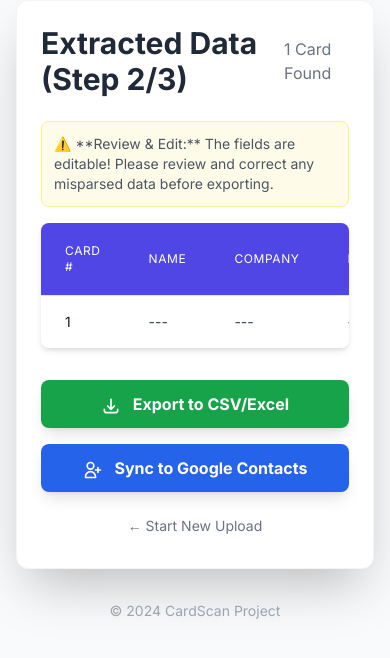
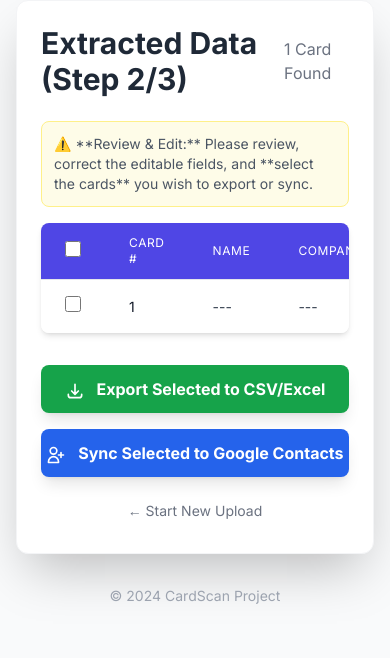
Before and after one commit to JaiBhatia0201/CardScan, a Flask app: template templates/index.html in a window 390 px wide. Shown: the part 160-818 px from the top of the page. Run offline with Flask 3, Linux system fonts and the light colour scheme; the template is opened without the code that fills it: most values are stand-ins (such as "Sample title", 1, 10 or a date in 2020); some libraries are stand-ins or nearby versions.

Commit message:
Fix: Mobile Camera inversion and processing failure

```diff
--- a/templates/index.html
+++ b/templates/index.html
@@ -22,8 +22,7 @@
             width: 100%;
             height: auto;
             border-radius: 8px;
-            transform: scaleX(-1);
-            /* Flips the front camera image */
+            /* The inversion flip is REMOVED from CSS and will be handled by default JS drawing. */
         }
     </style>
 </head>
@@ -61,14 +60,19 @@
         </h2>
 
         <p class="text-sm text-gray-600 mb-4 bg-yellow-50 p-3 rounded-lg border border-yellow-200">
-            ⚠️ **Review & Edit:** The fields are editable! Please review and correct any misparsed data before
-            exporting.
+            ⚠️ **Review & Edit:** Please review, correct the editable fields, and **select the cards** you wish to
+            export or sync.
         </p>
 
+        <!-- Table to display structured data -->
         <div class="overflow-x-auto shadow-md rounded-lg mb-8">
             <table id="results-table" class="min-w-full divide-y divide-gray-200">
                 <thead class="bg-indigo-600">
                     <tr>
+                        <th class="px-6 py-3 text-left">
+                            <input type="checkbox" id="select-all" onclick="toggleAllCheckboxes(this)"
+                                class="h-4 w-4 rounded border-gray-300 text-indigo-600 focus:ring-indigo-500">
+                        </th>
                         <th class="px-6 py-3 text-left text-xs font-medium text-white uppercase tracking-wider">Card #
                         </th>
                         <th class="px-6 py-3 text-left text-xs font-medium text-white uppercase tracking-wider">Name
@@ -82,12 +86,16 @@
                         <th class="px-6 py-3 text-left text-xs font-medium text-white uppercase tracking-wider">Website
                         </th>
                         <th class="px-6 py-3 text-left text-xs font-medium text-white uppercase tracking-wider">Raw Text
-                            (Guess Work)</th>
+                        </th>
                     </tr>
                 </thead>
                 <tbody class="bg-white divide-y divide-gray-200">
                     {% for card in cards %}
-                    <tr class="hover:bg-gray-50">
+                    <tr class="hover:bg-gray-50" data-card-id="{{ loop.index }}">
+                        <td class="px-6 py-4 whitespace-nowrap text-sm font-medium text-gray-900">
+                            <input type="checkbox"
+                                class="card-checkbox h-4 w-4 rounded border-gray-300 text-indigo-600 focus:ring-indigo-500">
+                        </td>
                         <td class="px-6 py-4 whitespace-nowrap text-sm font-medium text-gray-900">{{ loop.index }}</td>
                         <td class="px-6 py-4 whitespace-nowrap text-sm text-gray-700" data-field="Name"
                             contenteditable="true">{{ card.Name | default('---', true) }}</td>
@@ -108,8 +116,9 @@
             </table>
         </div>
 
-        <!-- Action Buttons (Step 3/3) - UNCHANGED -->
+        <!-- Action Buttons (Step 3/3) -->
         <div class="flex flex-col md:flex-row space-y-4 md:space-y-0 md:space-x-4">
+
             <button onclick="exportData('csv')"
                 class="flex-1 py-3 bg-green-600 text-white font-bold rounded-lg shadow-lg hover:bg-green-700 transition duration-150 transform hover:scale-[1.01] focus:outline-none focus:ring-4 focus:ring-green-500 focus:ring-opacity-50">
                 <svg class="inline w-5 h-5 mr-2" fill="none" stroke="currentColor" viewBox="0 0 24 24"
@@ -117,7 +126,7 @@
                     <path stroke-linecap="round" stroke-linejoin="round" stroke-width="2"
                         d="M4 16v1a3 3 0 003 3h10a3 3 0 003-3v-1m-4-4l-4 4m0 0l-4-4m4 4V4"></path>
                 </svg>
-                Export to CSV/Excel
+                Export Selected to CSV/Excel
             </button>
 
             <button onclick="syncToGoogle()"
@@ -127,7 +136,7 @@
                     <path stroke-linecap="round" stroke-linejoin="round" stroke-width="2"
                         d="M18 9v3m0 0v3m0-3h3m-3 0h-3m-2-5a4 4 0 11-8 0 4 4 0 018 0zM3 20a6 6 0 0112 0v1H3v-1z"></path>
                 </svg>
-                Sync to Google Contacts
+                Sync Selected to Google Contacts
             </button>
         </div>
 
@@ -138,7 +147,7 @@
 
 
         {% else %}
-        <!-- UPLOAD/CAPTURE INTERFACE (NEW TABS) -->
+        <!-- UPLOAD/CAPTURE INTERFACE -->
         <h2 class="text-2xl font-semibold text-gray-800 mb-4">Capture Cards (Step 1/3)</h2>
 
         <!-- Tab Buttons -->
@@ -222,11 +231,10 @@
 
     <!-- JavaScript Functions for Interactivity (UPDATED) -->
     <script>
-        // --- TAB CONTROL LOGIC ---
+        // --- TAB CONTROL LOGIC (UNCHANGED) ---
         let currentStream = null;
 
         function showTab(tabName) {
-            // Deactivate all tabs and content
             document.querySelectorAll('.tab-button').forEach(btn => {
                 btn.classList.remove('text-indigo-600', 'bg-white', 'border-indigo-600');
                 btn.classList.add('text-gray-500', 'hover:text-gray-700');
@@ -235,13 +243,11 @@
                 content.classList.add('hidden');
             });
 
-            // Activate selected tab and content
             document.querySelector(`.tab-button[data-tab="${tabName}"]`).classList.add('text-indigo-600', 'bg-white', 'border-indigo-600');
             document.querySelector(`.tab-button[data-tab="${tabName}"]`).classList.remove('text-gray-500', 'hover:text-gray-700');
             document.getElementById(`${tabName}-tab`).classList.remove('hidden');
 
             if (tabName === 'camera') {
-                // If switching to camera, show the activation button
                 document.getElementById('start-camera-button').classList.remove('hidden');
                 document.getElementById('capture-button').classList.add('hidden');
                 document.getElementById('process-capture-button').classList.add('hidden');
@@ -253,7 +259,6 @@
             }
         }
 
-        // Initialize to the file upload tab on load
         document.addEventListener('DOMContentLoaded', () => {
             if (!document.querySelector('.tab-button[data-tab="file"]').classList.contains('text-indigo-600')) {
                 showTab('file');
@@ -261,8 +266,7 @@
         });
 
 
-        // --- CAMERA LOGIC ---
-
+        // --- CAMERA LOGIC (FIXED FOR NON-INVERTED LAPTOP CAM) ---
         function stopCamera() {
             if (currentStream) {
                 currentStream.getTracks().forEach(track => track.stop());
@@ -273,14 +277,11 @@
         }
 
         async function startCamera() {
-            stopCamera(); // Ensure any previous stream is closed
+            stopCamera();
             const video = document.getElementById('camera-video');
-
-            // Mobile Optimization: Prefer the environment (back) camera
+            // Prefer the back camera (environment) for better quality scanning
             const constraints = {
-                video: {
-                    facingMode: { ideal: 'environment' } // Uses back camera if available
-                }
+                video: { facingMode: { ideal: 'environment' } }
             };
 
             try {
@@ -292,8 +293,18 @@
                 document.getElementById('capture-button').classList.remove('hidden');
 
             } catch (err) {
-                console.error("Camera access failed:", err);
-                alert("Cannot access camera. Please ensure permissions are granted or switch to file upload.");
+                console.error("Camera access failed, falling back to any available camera:", err);
+                // Fallback: If environment cam fails, try any available camera
+                try {
+                    currentStream = await navigator.mediaDevices.getUserMedia({ video: true });
+                    video.srcObject = currentStream;
+                    video.play();
+
+                    document.getElementById('start-camera-button').classList.add('hidden');
+                    document.getElementById('capture-button').classList.remove('hidden');
+                } catch (fallbackErr) {
+                    alert("Cannot access camera. Please ensure permissions are granted or switch to file upload.");
+                }
             }
         }
 
@@ -302,15 +313,16 @@
             const canvas = document.getElementById('camera-canvas');
             const preview = document.getElementById('capture-preview');
 
-            // Set canvas dimensions to the video dimensions
             canvas.width = video.videoWidth;
             canvas.height = video.videoHeight;
+            const context = canvas.getContext('2d');
 
-            // Draw the current frame onto the canvas
-            const context = canvas.getContext('2d');
+            // --- FIX: Draw without flipping the context ---
+            // The video feed (preview) is already correctly oriented on the desktop/laptop cam.
+            // Drawing it directly prevents the captured image from being inverted.
             context.drawImage(video, 0, 0, canvas.width, canvas.height);
+            // ---------------------------------------------
 
-            // Stop the video feed and show the captured image
             stopCamera();
             video.classList.add('hidden');
             preview.src = canvas.toDataURL('image/jpeg');
@@ -328,7 +340,6 @@
             preview.classList.add('hidden');
             video.classList.remove('hidden');
 
-            // Restart the camera feed
             startCamera();
 
             document.getElementById('process-capture-button').classList.add('hidden');
@@ -338,36 +349,30 @@
         async function processCapture() {
             const canvas = document.getElementById('camera-canvas');
 
-            // Convert the canvas data (base64) into a Blob object (a file-like structure)
+            // --- FIX 2: Ensure Blob creation is robust (high quality jpeg) ---
             canvas.toBlob(async (blob) => {
                 if (!blob) {
                     alert("Capture failed. Please retake the photo.");
                     return;
                 }
 
-                // 1. Create a virtual file object
                 const formData = new FormData();
-                // We name the file 'captured_card.jpeg'
                 formData.append('file', blob, 'captured_card.jpeg');
 
-                // 2. Disable buttons and show loading state
                 const processButton = document.getElementById('process-capture-button');
                 processButton.disabled = true;
                 processButton.textContent = 'Processing... Please Wait.';
 
-                // 3. Submit the file to the existing Flask upload route
                 try {
                     const response = await fetch('/upload', {
                         method: 'POST',
-                        body: formData
+                        body: formData,
+                        // Do not follow redirect, just reload the page to get session data
+                        redirect: 'manual'
                     });
 
-                    // Flask redirects to the homepage on successful processing or failure
-                    if (response.redirected) {
-                        window.location.href = response.url;
-                    } else {
-                        throw new Error('Server response failed or did not redirect.');
-                    }
+                    // Force a reload which will fetch the new session data saved by Flask
+                    window.location.href = '/';
 
                 } catch (error) {
                     console.error('Processing error:', error);
@@ -375,7 +380,16 @@
                     processButton.disabled = false;
                     processButton.textContent = 'Process Captured Card';
                 }
-            }, 'image/jpeg');
+            }, 'image/jpeg', 0.95); // Request high quality JPEG blob
+        }
+
+        // --- SELECTION LOGIC (UNCHANGED) ---
+
+        function toggleAllCheckboxes(source) {
+            const checkboxes = document.querySelectorAll('.card-checkbox');
+            checkboxes.forEach(checkbox => {
+                checkbox.checked = source.checked;
+            });
         }
 
         // --- STANDARD APP LOGIC (UNCHANGED) ---
@@ -389,19 +403,24 @@
             }
         };
 
-        // Function to extract data from the editable table
+        // Function to extract ONLY SELECTED (checked) data from the editable table
         function getTableData() {
             const rows = document.querySelectorAll('#results-table tbody tr');
             const data = [];
+
             rows.forEach(row => {
+                const checkbox = row.querySelector('.card-checkbox');
+                if (!checkbox || !checkbox.checked) {
+                    return;
+                }
+
                 const card = {};
-                // We extract data from contenteditable cells
+
                 row.querySelectorAll('td[data-field]').forEach(cell => {
                     const field = cell.getAttribute('data-field');
                     card[field] = cell.textContent.trim();
                 });
 
-                // Ensure all fields are present for the backend functions
                 const fields = ['Name', 'Designation', 'Company', 'Email', 'Phone', 'Website', 'Address'];
                 fields.forEach(field => {
                     if (!card.hasOwnProperty(field)) {
@@ -409,7 +428,6 @@
                     }
                 });
 
-                // Include the raw text for context, even if not editable
                 const rawTextCell = row.querySelector('td:last-child');
                 card['Raw_Text_Placeholder'] = rawTextCell.title || rawTextCell.textContent.trim();
 
@@ -422,7 +440,7 @@
         async function exportData(format) {
             const data = getTableData();
             if (data.length === 0) {
-                alert('No data to export!');
+                alert('No cards selected to export! Please check the boxes next to the cards you wish to save.');
                 return;
             }
 
@@ -443,7 +461,7 @@
                     document.body.appendChild(a);
                     a.click();
                     window.URL.revokeObjectURL(url);
-                    alert("Export successful! Check your downloads folder.");
+                    alert(`Export successful! ${data.length} cards saved to CSV.`);
                 } else {
                     const error = await response.json();
                     alert(`Export failed: ${error.error}`);
@@ -459,12 +477,12 @@
         async function syncToGoogle() {
             const data = getTableData();
             if (data.length === 0) {
-                alert('No data to sync! Please upload and process cards first.');
+                alert('No cards selected to sync! Please check the boxes next to the cards you wish to sync.');
                 return;
             }
 
             if (!data.some(c => c.Name || c.Email)) {
-                alert('Data is empty. Please edit the table before syncing.');
+                alert('Selected data is empty. Please ensure the cards have a Name or Email before syncing.');
                 return;
             }
 
```
